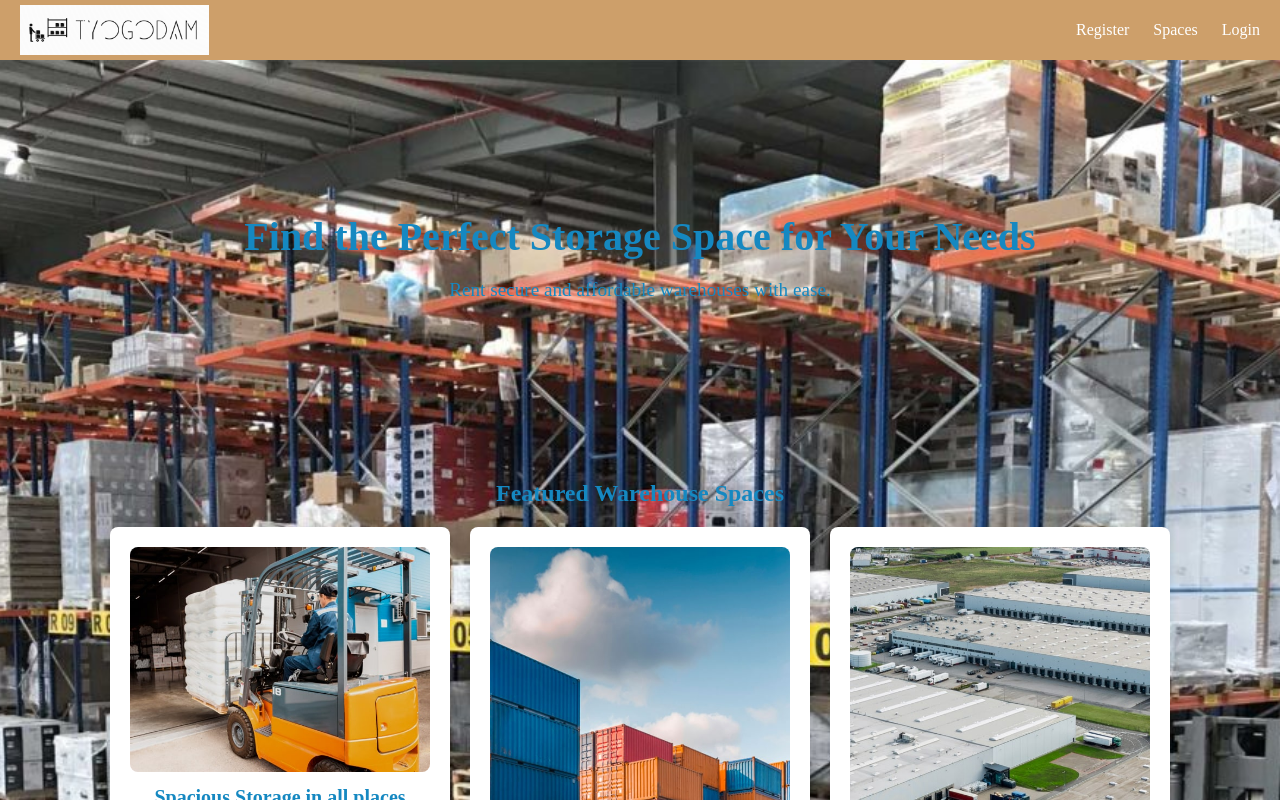
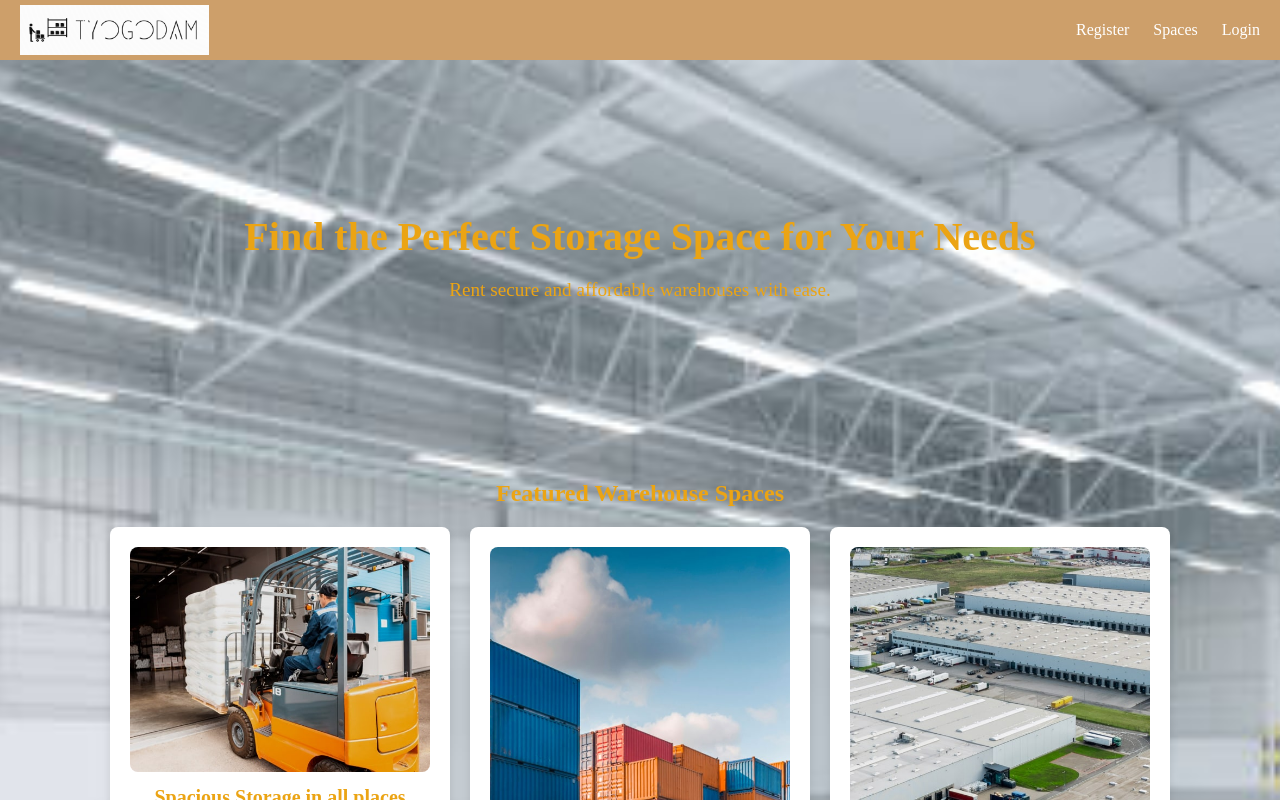
Before and after one commit to Anjalmanitimal/TyoGodam-frontend, a React (Vite) app: page / in a window 1280 px wide. Shown: the top 800 px of the page. Built offline with nearby package versions, Linux system fonts and the light colour scheme.

Commit message:
logout saved

```diff
--- a/src/components/SpaceOwnerNavbar.jsx
+++ b/src/components/SpaceOwnerNavbar.jsx
@@ -1,9 +1,19 @@
-// SpaceOwnerNavbar.jsx
-import React from 'react';
-import { Link } from 'react-router-dom';
-import './SpaceOwnerNavbar.css';
+import React from "react";
+import { Link, useNavigate } from "react-router-dom";
+import "./SpaceOwnerNavbar.css";
 
 const SpaceOwnerNavbar = () => {
+  const navigate = useNavigate(); // Initialize useNavigate
+
+  const handleLogout = () => {
+    // Clear local storage
+    localStorage.removeItem("token");
+    localStorage.removeItem("userId");
+
+    // Redirect to UserPage
+    navigate("/");
+  };
+
   return (
     <div className="navbar">
       <div className="navbar-left">
@@ -14,8 +24,12 @@ const SpaceOwnerNavbar = () => {
           <li><Link to="/spaceowner">Dashboard</Link></li>
           <li><Link to="/spaceowner/manage">Manage Spaces</Link></li>
           <li><Link to="/spaceowner/bookings">Owner Bookings</Link></li>
-          <li><Link to="/spaceowner/profile">Profile</Link></li>
-          <li><button className="logout-btn">Logout</button></li>
+          {/* <li><Link to="/spaceowner/profile">Profile</Link></li> */}
+          <li>
+            <button className="logout-btn" onClick={handleLogout}>
+              Logout
+            </button>
+          </li>
         </ul>
       </div>
     </div>
--- a/src/components/UserNavbar.jsx
+++ b/src/components/UserNavbar.jsx
@@ -42,7 +42,7 @@ const UserNavbar = () => {
 
       {/* Profile and Logout */}
       <div className="user-profile">
-        <img src="profile-pic.png" alt="Profile" className="profile-img" />
+        {/* <img src="profile-pic.png" alt="Profile" className="profile-img" /> */}
         <button className="logout-btn" onClick={handleLogout}>Logout</button> {/* Call handleLogout */}
       </div>
     </header>
--- a/src/pages/SpaceListing.jsx
+++ b/src/pages/SpaceListing.jsx
@@ -73,6 +73,7 @@ const SpaceListing = () => {
             {spaces.map((space) => (
               <li key={space.id}>
                 {space.name} - {space.size} sq ft
+
                 <button className="book-btn" onClick={() => handleBooking(space.id)}>
                   Book Space
                 </button>
--- a/src/pages/UserPage.jsx
+++ b/src/pages/UserPage.jsx
@@ -62,6 +62,7 @@ const UserPage = () => {
                 <p>{space.location}</p>
                 <p className="size">Size: {space.size} sq ft</p>
                 <p className="price">${space.price}/month</p>
+
                 <button className="book-btn" onClick={() => handleBooking(space.id)}>
                   Book Space
                 </button>
--- a/src/pages/UserSpaces.jsx
+++ b/src/pages/UserSpaces.jsx
@@ -76,7 +76,7 @@ const UserSpaces = () => {
               <p>Location: {space.location}</p>
               <p>Size: {space.size} sq ft</p>
               <p>Price: ${space.price}</p>
-              <button className="view-btn">View Details</button>
+
               <button className="book-btn" onClick={() => handleBooking(space.id)}>
                 Book Space
               </button>
--- a/src/pages/spaces.css
+++ b/src/pages/spaces.css
@@ -1,13 +1,13 @@
 /* General Container */
 .spaces-container {
     min-height: 100vh; /* Full viewport height */
-    background: url("../assets/bg2.jpg") no-repeat center center/cover;
+    background: url("../assets/backgroundmain.jpg") no-repeat center center/cover;
     display: flex;
     flex-direction: column;
     align-items: center;
     justify-content: center;
     padding: 20px;
-    color: rgb(21, 136, 193); /* Ensure text is visible */
+    color: rgb(235, 164, 20); /* Ensure text is visible */
   }
 
   .spaces-container::before {
```
Also changed, not shown: src/assets/backgroundmain.jpg (added).
